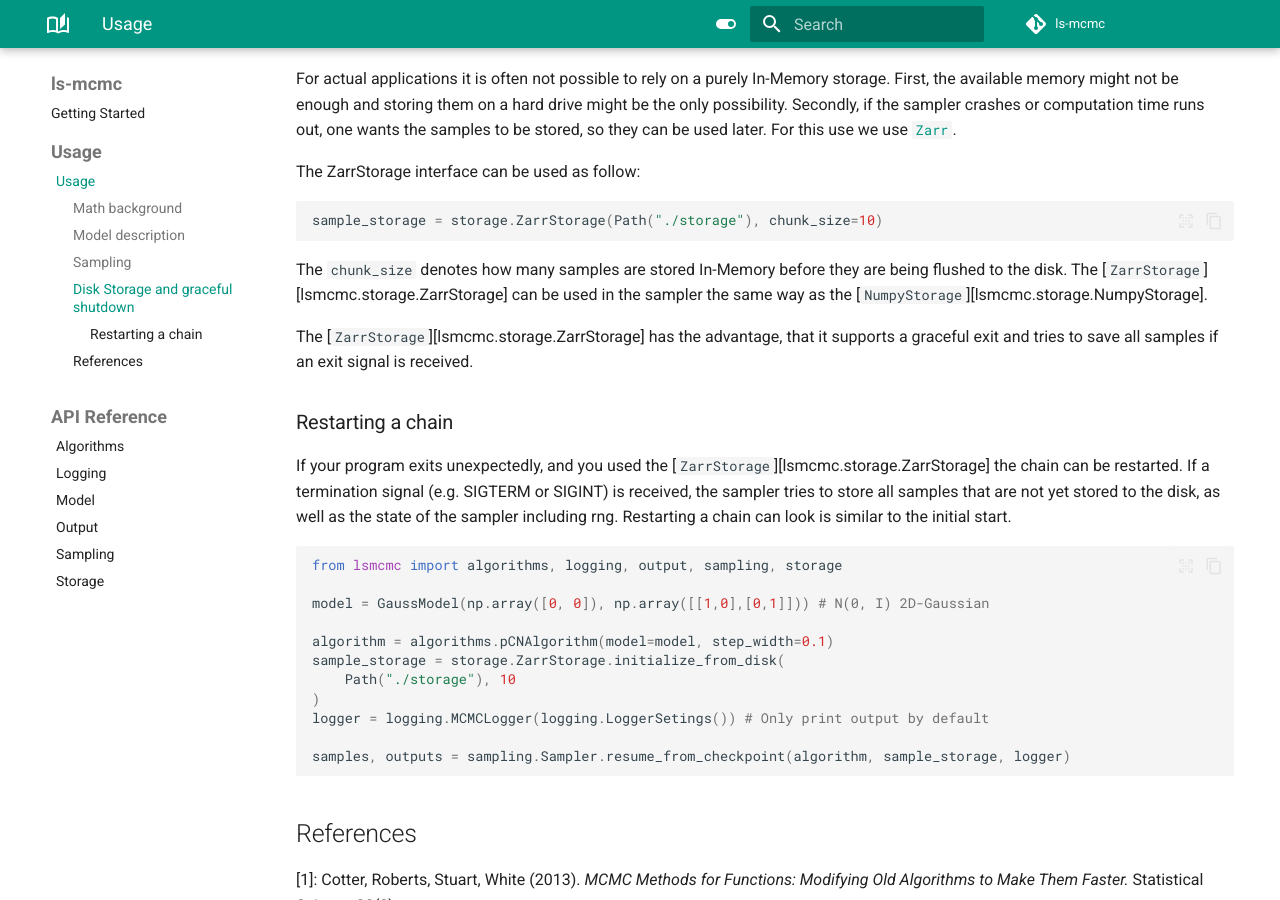
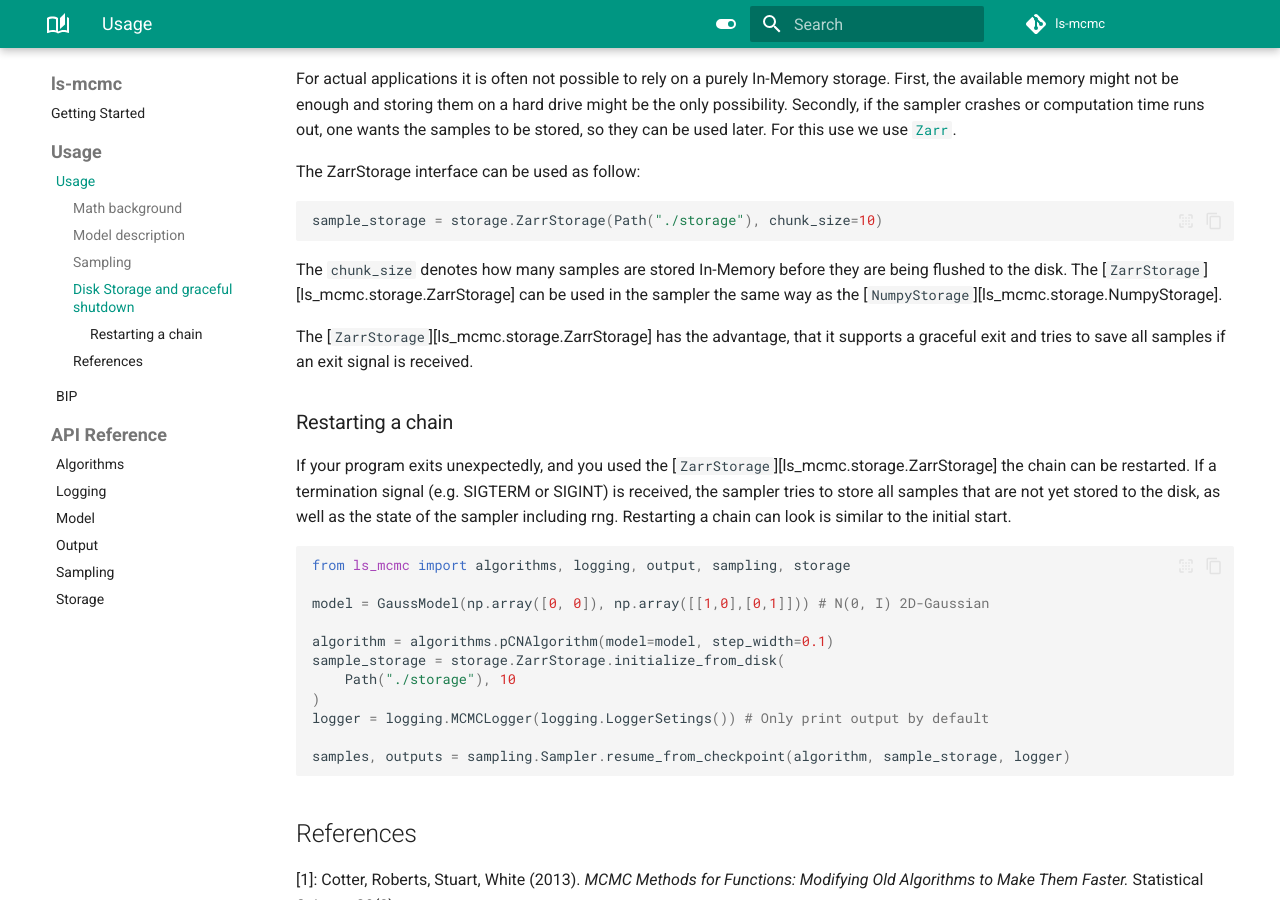
Before and after one commit to UQatKIT/LS-MCMC, an MkDocs documentation site: the page built from docs/usage/usage.md, in a window 1280 px wide and 900 px high, scrolled down 2753 px. Built offline with MkDocs 1.6.1 and Material for MkDocs 9.7.7, drawn with Linux system fonts in a browser that asks for light colours; comment, search, counter and statistics services are not loaded; some of the changed text lies outside the part shown.

````diff
--- a/docs/usage/usage.md
+++ b/docs/usage/usage.md
@@ -19,7 +19,7 @@ The reference measure is assumed to be a zero-mean Gaussian with covariance oper
 $\mu_0 = \mathcal N(0, C)$. The reference measure can often be chosen as the prior.
 
 ## Model description
-As a user you need to define the reference measure $\mu_0$ and the potential $\Phi$ to for the library to use. This is done via the [`MCMCModel`][lsmcmc.model.MCMCModel] or [`DifferentiableMCMCModel`][lsmcmc.model.DifferentiableMCMCModel] classes.
+As a user you need to define the reference measure $\mu_0$ and the potential $\Phi$ to for the library to use. This is done via the [`MCMCModel`][ls_mcmc.model.MCMCModel] or [`DifferentiableMCMCModel`][ls_mcmc.model.DifferentiableMCMCModel] classes.
 For our toy model we will consider the reference Gaussian measure $\mathcal N(0, I)$.
 The potential is then given by
 
@@ -33,12 +33,12 @@ $$
 
 For the covariance operator, we only need to evaluate it's action on a state $u$.
 More precisely the action of $C^{\frac{1}{2}}$ (and of $C$ for MALA aswell).
-The covariance operator is implemented via it's action in [`compute_preconditioner_sqrt_action`][lsmcmc.model.MCMCModel.compute_preconditioner_sqrt_action]
+The covariance operator is implemented via it's action in [`compute_preconditioner_sqrt_action`][ls_mcmc.model.MCMCModel.compute_preconditioner_sqrt_action]
 
 Implemented as a model this would read:
 ```py
 import numpy as np
-from lsmcmc import model
+from ls_mcmc import model
 
 class GaussModel(model.DifferentiableMCMCModel):
     r"""Gaussian target with given mean and covariance, exposing $\Phi(x)$ and $\nabla\Phi(x)$"""
@@ -75,16 +75,16 @@ class GaussModel(model.DifferentiableMCMCModel):
 
 ## Sampling
 To start the sampling process, we need 4 other components.
-- A choice of a [`MCMCAlgorithm`][lsmcmc.algorithms.MCMCAlgorithm].
-- A storage for the samples via [`MCMCStorage`][lsmcmc.storage.MCMCStorage] that stores the samples,
+- A choice of a [`MCMCAlgorithm`][ls_mcmc.algorithms.MCMCAlgorithm].
+- A storage for the samples via [`MCMCStorage`][ls_mcmc.storage.MCMCStorage] that stores the samples,
 this library provides a simple in memory storage and one storage via Zarr that can be used to store samples to the disk automatically.
-- A list of [`MCMCOutput`][lsmcmc.output.MCMCOutput]s for logging purpose, e.g. acceptance rate, component mean etc.
-- An instance of a [`MCMCLogger`][lsmcmc.logging.MCMCLogger] that deals with the actual logging.
+- A list of [`MCMCOutput`][ls_mcmc.output.MCMCOutput]s for logging purpose, e.g. acceptance rate, component mean etc.
+- An instance of a [`MCMCLogger`][ls_mcmc.logging.MCMCLogger] that deals with the actual logging.
 
 A minimal working example could look like
 
 ```py
-from lsmcmc import algorithms, logging, output, sampling, storage
+from ls_mcmc import algorithms, logging, output, sampling, storage
 
 model = GaussModel(np.array([0, 0]), np.array([[1,0],[0,1]])) # N(0, I) 2D-Gaussian
 
@@ -131,16 +131,16 @@ The ZarrStorage interface can be used as follow:
 sample_storage = storage.ZarrStorage(Path("./storage"), chunk_size=10)
 ```
 The `chunk_size` denotes how many samples are stored In-Memory before they are being flushed to the disk.
-The [`ZarrStorage`][lsmcmc.storage.ZarrStorage] can be used in the sampler the same way as the [`NumpyStorage`][lsmcmc.storage.NumpyStorage].
+The [`ZarrStorage`][ls_mcmc.storage.ZarrStorage] can be used in the sampler the same way as the [`NumpyStorage`][ls_mcmc.storage.NumpyStorage].
 
-The [`ZarrStorage`][lsmcmc.storage.ZarrStorage] has the advantage, that it supports a graceful exit and tries to save all samples if an exit signal is received.
+The [`ZarrStorage`][ls_mcmc.storage.ZarrStorage] has the advantage, that it supports a graceful exit and tries to save all samples if an exit signal is received.
 
 ### Restarting a chain
-If your program exits unexpectedly, and you used the [`ZarrStorage`][lsmcmc.storage.ZarrStorage] the chain can be restarted.
+If your program exits unexpectedly, and you used the [`ZarrStorage`][ls_mcmc.storage.ZarrStorage] the chain can be restarted.
 If a termination signal (e.g. SIGTERM or SIGINT) is received, the sampler tries to store all samples that are not yet stored to the disk, as well as the state of the sampler including rng.
 Restarting a chain can look is similar to the initial start.
 ```py
-from lsmcmc import algorithms, logging, output, sampling, storage
+from ls_mcmc import algorithms, logging, output, sampling, storage
 
 model = GaussModel(np.array([0, 0]), np.array([[1,0],[0,1]])) # N(0, I) 2D-Gaussian
 
--- a/mkdocs.yml
+++ b/mkdocs.yml
@@ -115,6 +115,7 @@ nav:
   - Getting Started: index.md
   - Usage:
       - Usage: usage/usage.md
+      - BIP: usage/BIP.md
   - API Reference:
       - Algorithms: api/algorithms.md
       - Logging: api/logging.md
--- a/pyproject.toml
+++ b/pyproject.toml
@@ -36,6 +36,8 @@ dev = [
     "matplotlib>=3.9.2,<4",
     "pandas>=2.2.2,<3",
     "seaborn>=0.13.2,<0.14",
+    "scikit-fem>=11.0.0, <12",
+    "scikit-learn>=1.7.2,<2",
 ]
 style = ["ruff>=0.8.6"]
 docs = [
@@ -79,7 +81,7 @@ ignore = [
     "G004",
 ]
 pydocstyle.convention = "google"
-per-file-ignores = { "test/*" = ["D100", "D102", "D103", "D107", "INP001", "N802"], "examples/*" = ["INP", "D", "N"]}
+per-file-ignores = { "test/*" = ["D100", "D102", "D103", "D107", "INP001", "N802"], "examples/*" = ["INP", "D", "N", "NPY", "ANN", "T201"]}
 
 # --------------------------------------------------------------------------------------------------
 [tool.pytest.ini_options]
````
Also changed, not shown: docs/usage/BIP.md (added, +181 -0 lines), 2 other files.
